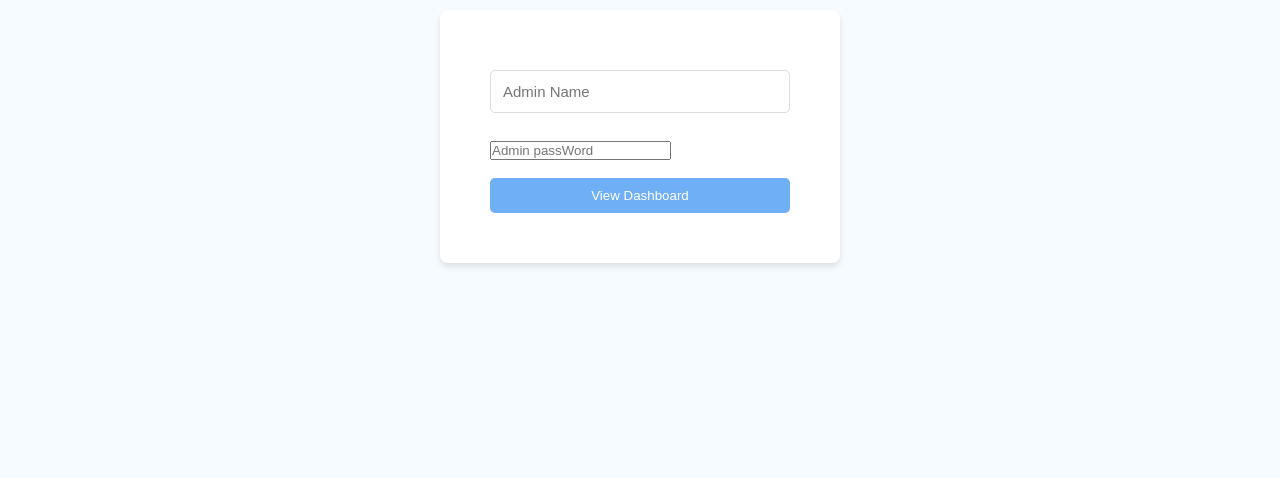
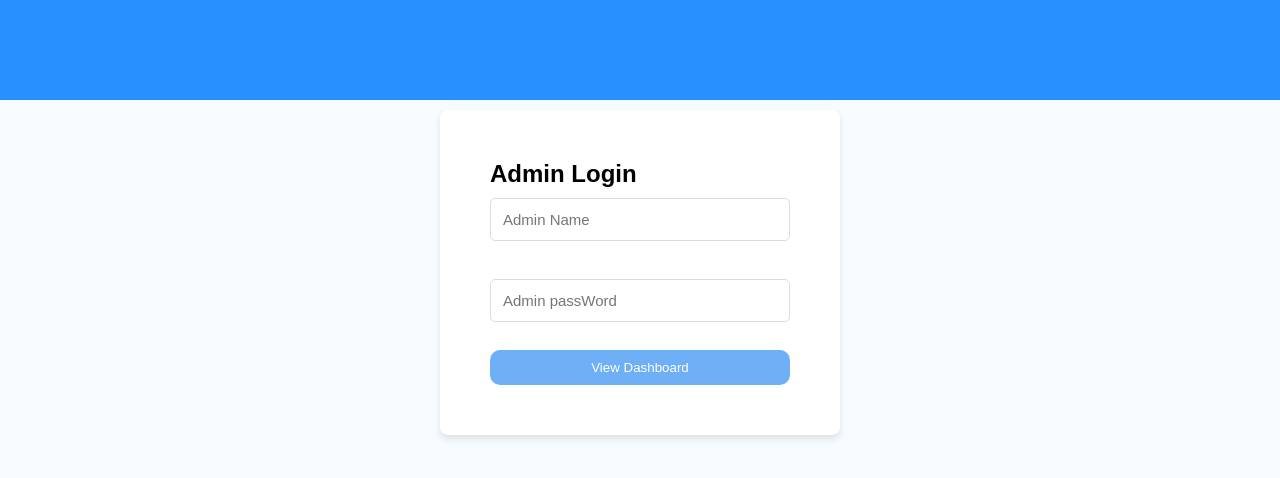
Before and after one commit to BohaniLucas/StudentSystem, a website: page frontEnd/admin.html in a window 1280 px wide. Drawn offline with Linux system fonts and the light colour scheme.

Commit message:
Updated admin page styles and structure; corrected title, added header, and adjusted CSS properties.

```diff
--- a/frontEnd/admin.html
+++ b/frontEnd/admin.html
@@ -3,15 +3,25 @@
 <head>
     <meta charset="UTF-8">
     <meta name="viewport" content="width=device-width, initial-scale=1.0">
-    <title>Document</title>
+    <title>Admin login</title>     <!--corrected title -->
+
     <link rel="stylesheet" href="style.css">
 </head>
 <body>
+        <header>
+        <div class="logo-box">
+
+        </div>
+        </header>
+          <!--added header -->
+
 
     <form action="/api/adminDetails"  method="post">
+        <h2> Admin Login</h2>
         <input type="text" name="name" placeholder="Admin Name"  required><br><br>
 
-        <input type="password" name="passWord" placeholder="Admin passWord" required><br><br>
+        <input type="password" name="passWord"  placeholder="Admin passWord" required><br><br>
+        <!--"name" spell fommating -->
 
         <button type="submit" >View Dashboard</button>
     </form>
--- a/frontEnd/style.css
+++ b/frontEnd/style.css
@@ -18,7 +18,7 @@ body{
     flex-direction: column;
     align-items: center;
     padding: 50px;
-    padding-top: 0;
+    padding-top: 0PX;
 }
 
 form{
@@ -44,12 +44,21 @@ input[type="text"]:focus{
     border-color: #dfeeff;
 }
 
+input[type="password"]{
+    width: 100%;
+    padding: 12px;
+    margin: 10px 0;
+    border: 1px solid #ddd;
+    border-radius: 5px;
+    font-size: 15px;
+    outline: none;
+}
 button{
     width: 100%;
     padding: 10px;
     background-color: #6eaff6;
     color: white;
-    border-radius: 5px;
+    border-radius: 10px;
     border: none;
     cursor: pointer;
 }
@@ -60,24 +69,13 @@ button:hover{
 
 header{
     width: 100vw;
-    background-color:rgb(255, 253, 253);
+    background-color: #2890ff;
     display: flex;
     align-items: center;
     height:100px;
-    margin-bottom: 0;
+    margin-bottom: 50;
+    margin-left: 0px;
 
-}
-
-.logo-box{
-    height: 100%;
-    padding: 10px 20px;
-    display: flex;
-    align-items: center;
-    background-color:rgb(254, 255, 255)
-}
-
-.logo-box img{
-    height: 60px;
 }
 
 h1{
```
